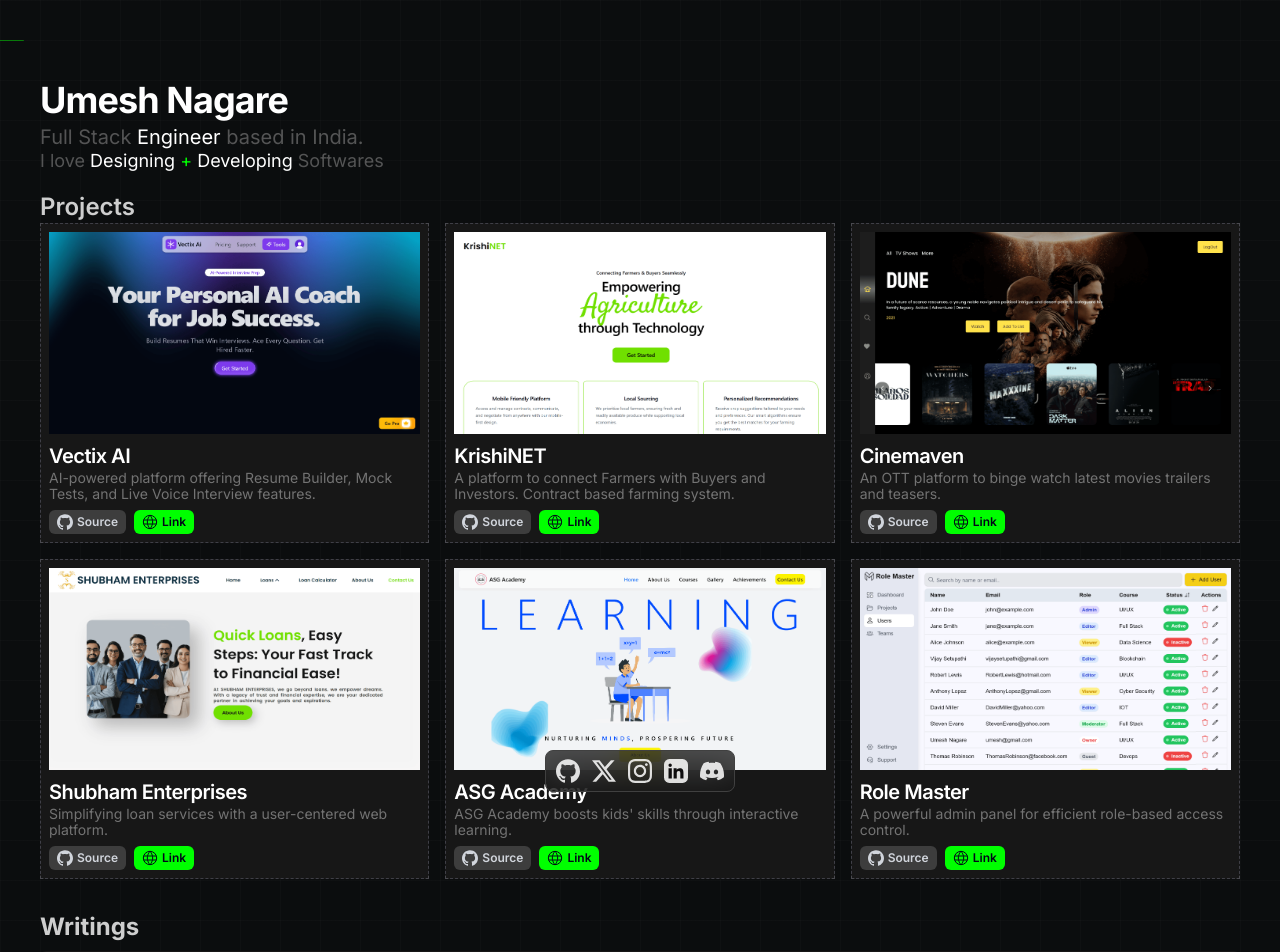
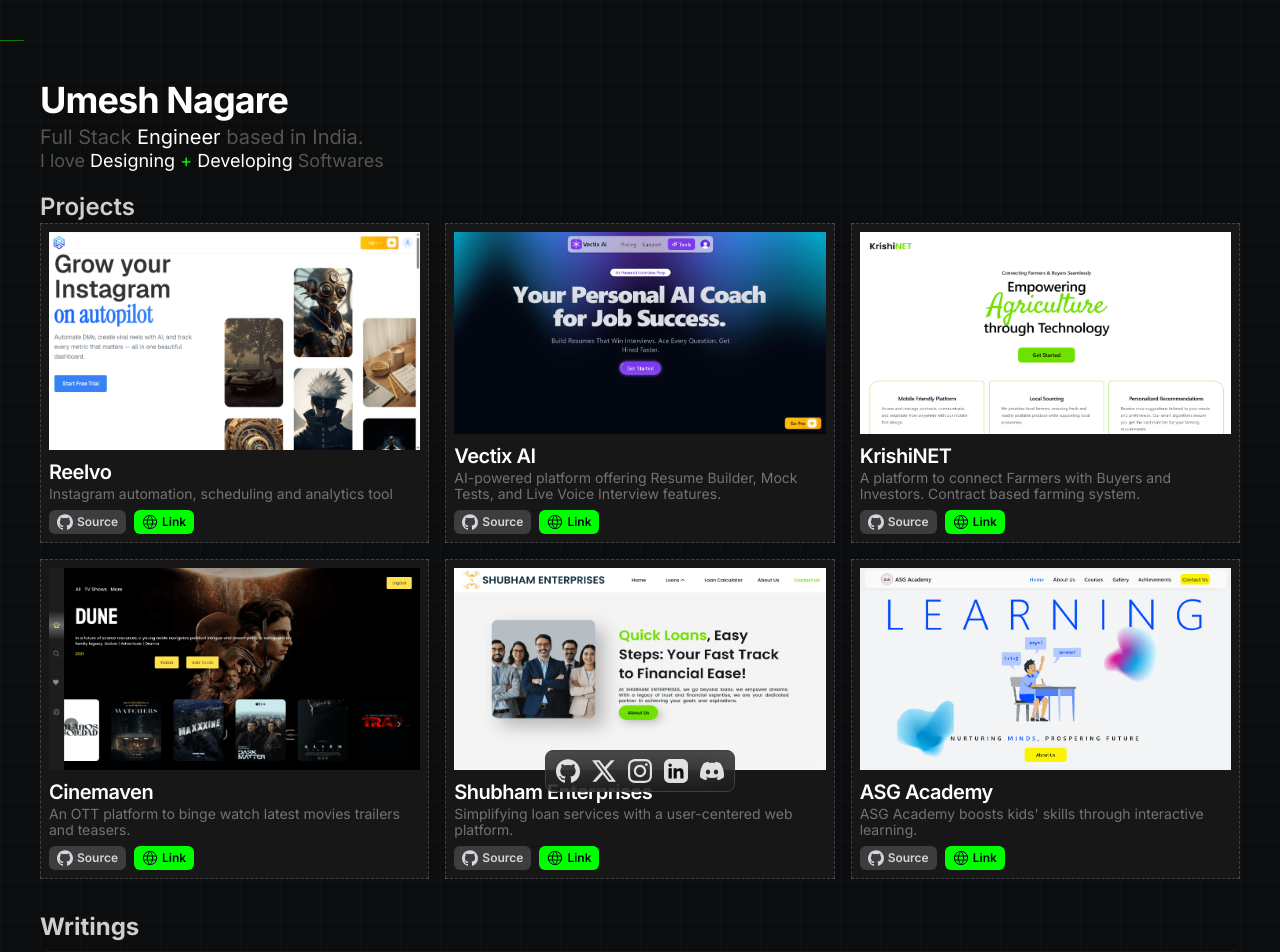
Before and after one commit to Algoture/PortFolio, a Next.js app: page / in a window 1280 px wide. Shown: the top 952 px of the page. Built offline with nearby package versions, Linux system fonts and the light colour scheme.

Commit message:
add : reelvo

```diff
--- a/src/app/Components/Nav.jsx
+++ b/src/app/Components/Nav.jsx
@@ -5,7 +5,7 @@ import { links } from "../Utils/NavIcons";
 const Nav = () => {
   return (
     <div className="fixed bottom-2 right-1/2 transform translate-x-1/2 z-40">
-      <nav className="flex px-2.5 py-2 gap-3 rounded-lg bg-neutral-900/75 border border-neutral-700 backdrop-blur-lg hover:shadow shadow-accent">
+      <nav className="flex px-2.5 py-2 gap-3 rounded-lg bg-neutral-900/75 border border-neutral-700 backdrop-blur-lg">
         {links.map(({ href, target, Icon, name }, index) => (
           <Link
             key={index}
--- a/src/app/Utils/Data.js
+++ b/src/app/Utils/Data.js
@@ -1,13 +1,22 @@
 export const projects = [
   {
     id: 0,
+    title: "Reelvo",
+    description: "Instagram automation, scheduling and analytics tool",
+    image: "/Reelvo.png",
+    githubLink: "https://github.com/Algoture",
+    liveLink: "https://www.reelvo.in",
+  },
+  {
+    id: 1,
     title: "Vectix AI",
     description: "AI-powered platform offering Resume Builder, Mock Tests, and Live Voice Interview features.",
     image: "/Vectix.png",
     githubLink: "https://github.com/Algoture/Vectix-AI",
     liveLink: "https://vectix-ai.umeshnagare.com",
-  }, {
-    id: 1,
+  },
+  {
+    id: 2,
     title: "KrishiNET",
     description: "A platform to connect Farmers with Buyers and Investors. Contract based farming system.",
     image: "/KrishiNET.png",
@@ -15,7 +24,7 @@ export const projects = [
     liveLink: "https://krishinet.onrender.com/",
   },
   {
-    id: 2,
+    id: 3,
     title: "Cinemaven",
     description:
       "An OTT platform to binge watch latest movies trailers and teasers.",
@@ -24,7 +33,7 @@ export const projects = [
     liveLink: "",
   },
   {
-    id: 3,
+    id: 4,
     title: "Shubham Enterprises",
     description: "Simplifying loan services with a user-centered web platform.",
     image: "/SE.png",
@@ -32,22 +41,13 @@ export const projects = [
     liveLink: "https://shubhamenterprises.onrender.com/",
   },
   {
-    id: 4,
+    id: 5,
     title: "ASG Academy",
     description:
       "ASG Academy boosts kids' skills through interactive learning.",
     image: "/ASG.png",
     githubLink: "https://github.com/SheshNalwar/ASG-Academy",
     liveLink: "https://asg-academy.onrender.com/",
-  },
-  {
-    id: 5,
-    title: "Role Master",
-    description:
-      "A powerful admin panel for efficient role-based access control.",
-    image: "/RoleMaster.png",
-    githubLink: "https://github.com/Algoture/RoleMaster",
-    liveLink: "",
   },
 ];
 export const writings = [
@@ -77,7 +77,7 @@ export const skills = [
   },
   {
     id: 4,
-    skill: "Express.js",
+    skill: "FastAPI",
   },
   {
     id: 5,
@@ -98,7 +98,8 @@ export const skills = [
   {
     id: 9,
     skill: "Framer Motion",
-  }, {
+  },
+  {
     id: 10,
     skill: "TypeScript",
   },
```
Also changed, not shown: public/Reelvo.png (added).
